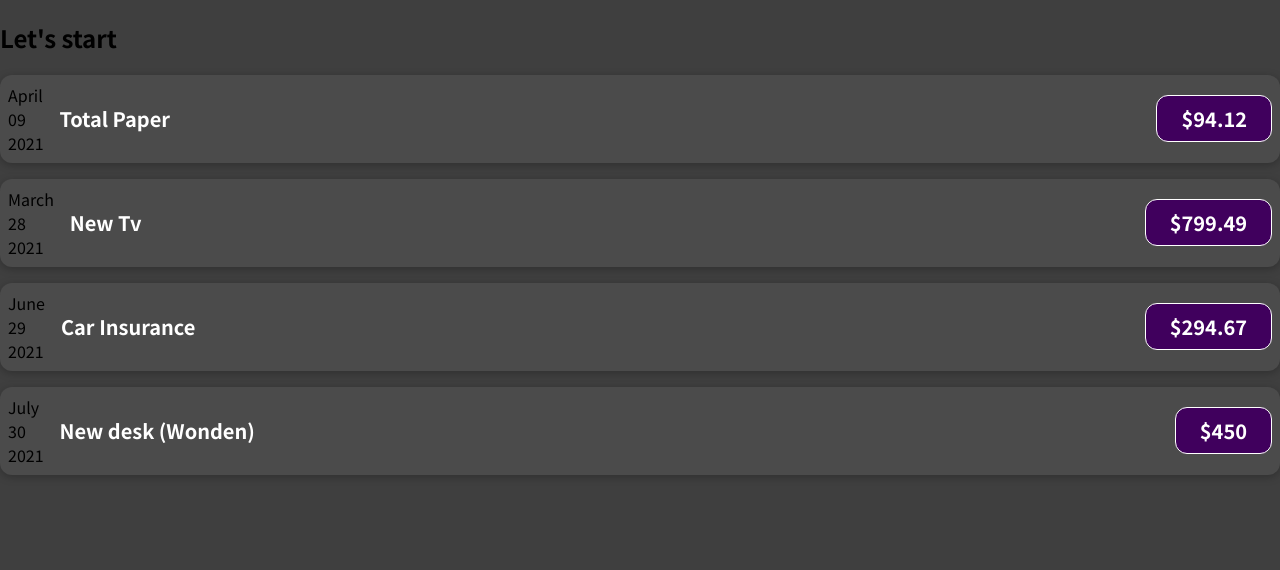
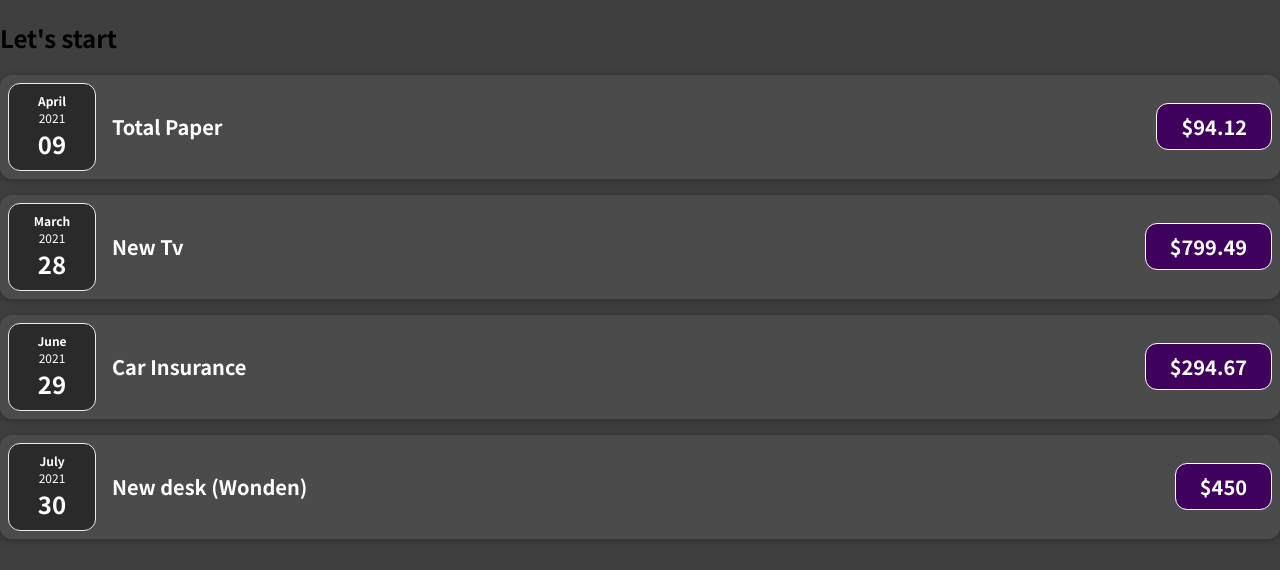
Before and after one commit to jsidd06/Guide_Table, a React (Create React App) app: page / in a window 1280 px wide. Shown: the top 570 px of the page. Built offline with nearby package versions, Linux system fonts and the light colour scheme.

Commit message:
spliting components multiple types

```diff
--- a/src/App.jsx
+++ b/src/App.jsx
@@ -1,5 +1,5 @@
 import React from "react";
-import Expensetion from "./components/Expensetion/Expensetion";
+import ExpenseItem from "./components/ExpenseItem/ExpenseItem";
 
 function App() {
   const expenses = [
@@ -31,22 +31,22 @@ function App() {
   return (
     <div>
       <h2>Let's start</h2>
-      <Expensetion
+      <ExpenseItem
         title={expenses[0].title}
         amount={expenses[0].amount}
         date={expenses[0].date}
       />
-      <Expensetion
+      <ExpenseItem
         title={expenses[1].title}
         amount={expenses[1].amount}
         date={expenses[1].date}
       />
-      <Expensetion
+      <ExpenseItem
         title={expenses[2].title}
         amount={expenses[2].amount}
         date={expenses[2].date}
       />
-      <Expensetion
+      <ExpenseItem
         title={expenses[3].title}
         amount={expenses[3].amount}
         date={expenses[3].date}
--- /dev/null
+++ b/src/components/ExpenseDate/ExpenseDate.css
@@ -0,0 +1,26 @@
+.expense-date {
+    display: flex;
+    flex-direction: column;
+    width: 5.5rem;
+    height: 5.5rem;
+    border: 1px solid #ececec;
+    background-color: #2a2a2a;
+    color: white;
+    border-radius: 12px;
+    align-items: center;
+    justify-content: center;
+  }
+
+  .expense-date__month {
+    font-size: 0.75rem;
+    font-weight: bold;
+  }
+
+  .expense-date__year {
+    font-size: 0.75rem;
+  }
+
+  .expense-date__day {
+    font-size: 1.5rem;
+    font-weight: bold;
+  }
--- /dev/null
+++ b/src/components/ExpenseDate/ExpenseDate.jsx
@@ -0,0 +1,16 @@
+import React from 'react'
+import './ExpenseDate.css'
+function ExpenseDate(props) {
+    const month = props.date.toLocaleString('en-IN', { month: 'long' });
+    const day = props.date.toLocaleString('en-IN', { day: '2-digit'})
+    const year = props.date.getFullYear()
+    return (
+        <div className="expense-date">
+          <div className="expense-date__month">{month}</div>
+          <div className="expense-date__year">{year}</div>
+          <div className="expense-date__day">{day}</div>
+      </div>
+    )
+}
+
+export default ExpenseDate
--- /dev/null
+++ b/src/components/ExpenseItem/ExpenseItem.jsx
@@ -0,0 +1,17 @@
+import ExpenseDate from '../ExpenseDate/ExpenseDate';
+import './ExpenseItem.css'
+
+function ExpenseItem(props) {
+
+  return (
+    <div className="expense-item">
+        <ExpenseDate date={props.date}/>
+      <div className="expense-item__description">
+        <h2>{props.title}</h2>
+      <div className="expense-item__price">${props.amount}</div>
+      </div>
+    </div>
+  );
+}
+
+export default ExpenseItem;
--- a/src/components/Expensetion/Expensetion.jsx
+++ /dev/null
@@ -1,22 +0,0 @@
-import './Expensetion.css'
-
-function Expensetion(props) {
-    const month = props.date.toLocaleString('en-IN', { month: 'long' });
-    const day = props.date.toLocaleString('en-IN', { day: '2-digit'})
-    const year = props.date.getFullYear()
-  return (
-    <div className="expense-item">
-      <div>
-          <div>{month}</div>
-          <div>{day}</div>
-          <div>{year}</div>
-      </div>
-      <div className="expense-item__description">
-        <h2>{props.title}</h2>
-      <div className="expense-item__price">${props.amount}</div>
-      </div>
-    </div>
-  );
-}
-
-export default Expensetion;
```
Also changed, not shown: src/components/ExpenseItem/ExpenseItem.css (renamed from src/components/Expensetion/Expensetion.css).
